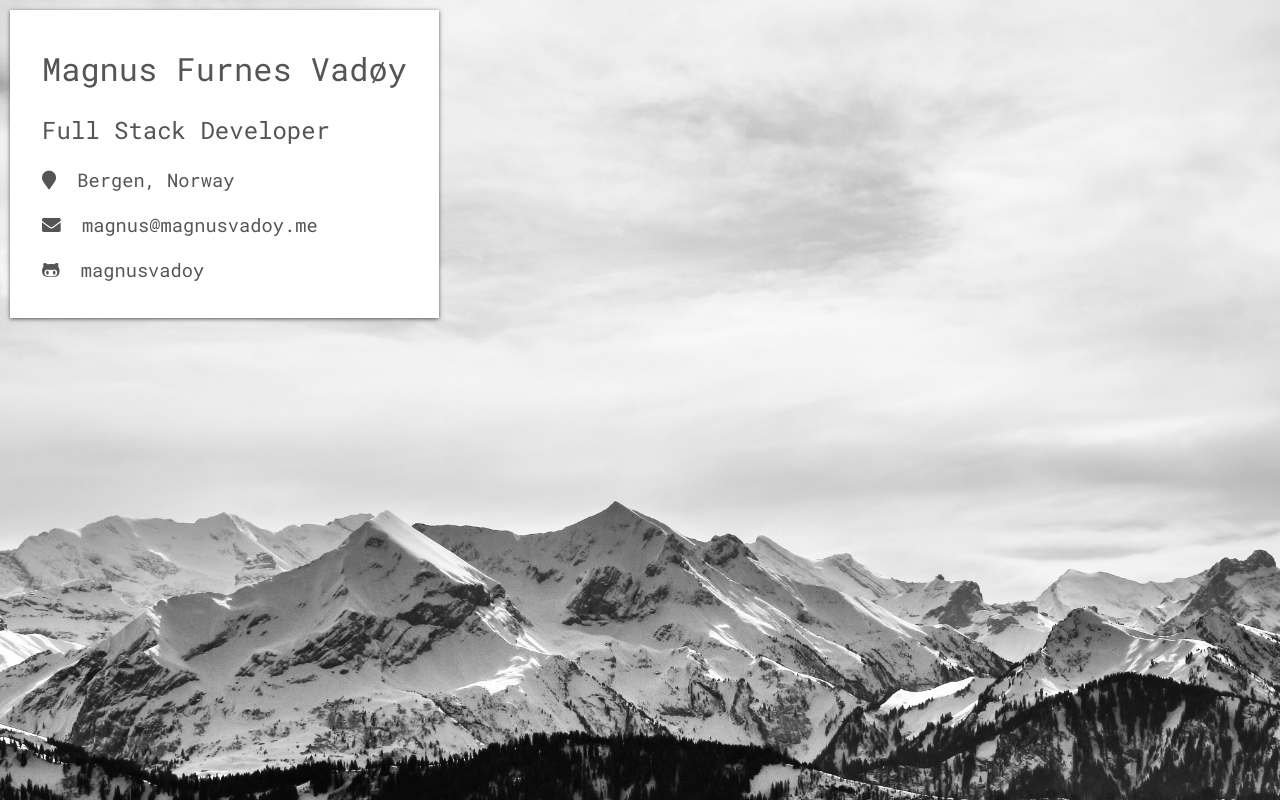
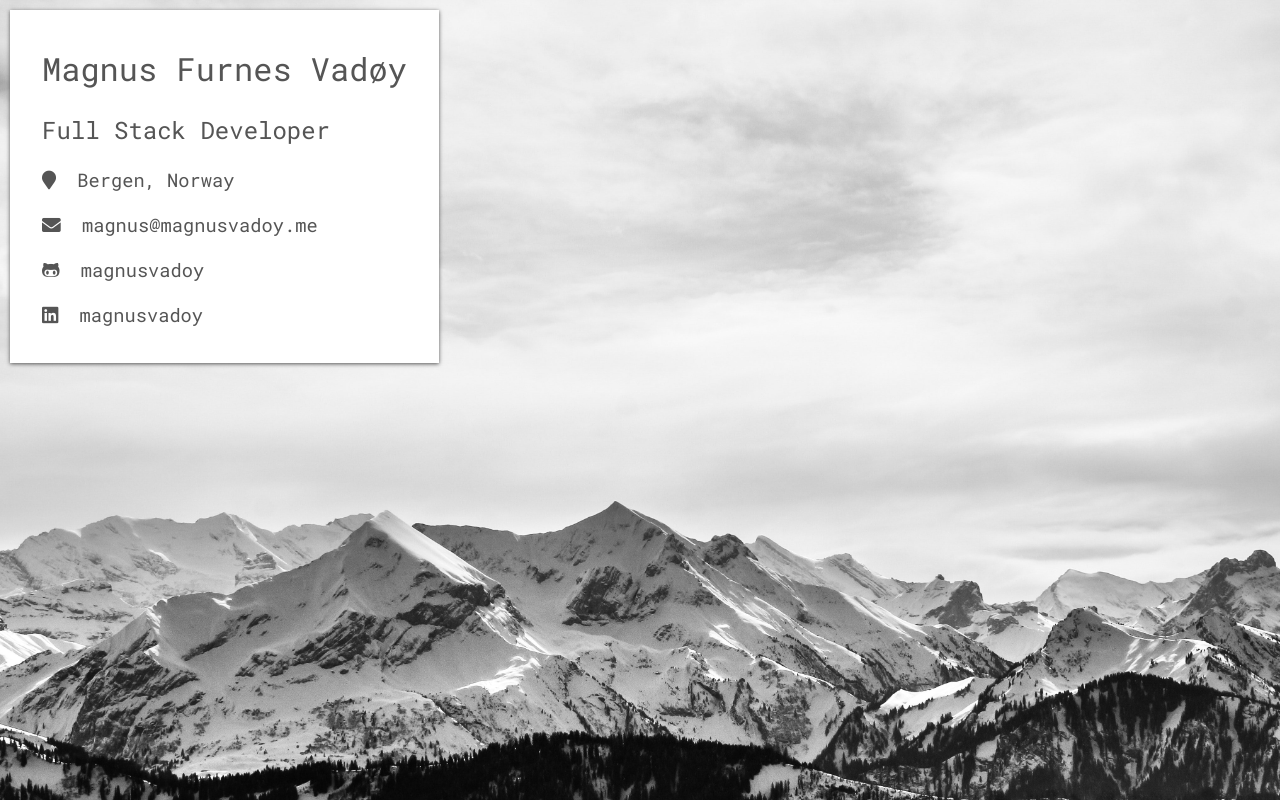
Before and after one commit to magnusvadoy/magnusvadoy.github.io, a plain HTML site: page index.html in a window 1280 px wide. Drawn offline with Linux system fonts and the light colour scheme.

Commit message:
Added linkedin link

```diff
--- a/index.html
+++ b/index.html
@@ -39,6 +39,12 @@
                     <a href="https://github.com/magnusvadoy">magnusvadoy</a>
                 </span>
             </h3>
+            <h3>
+                <i class="fab fa-linkedin"></i>
+                <span class="box-text">
+                    <a href="https://www.linkedin.com/in/magnusvadoy/">magnusvadoy</a>
+                </span>
+            </h3>
         </div>
     </div>
 
```
